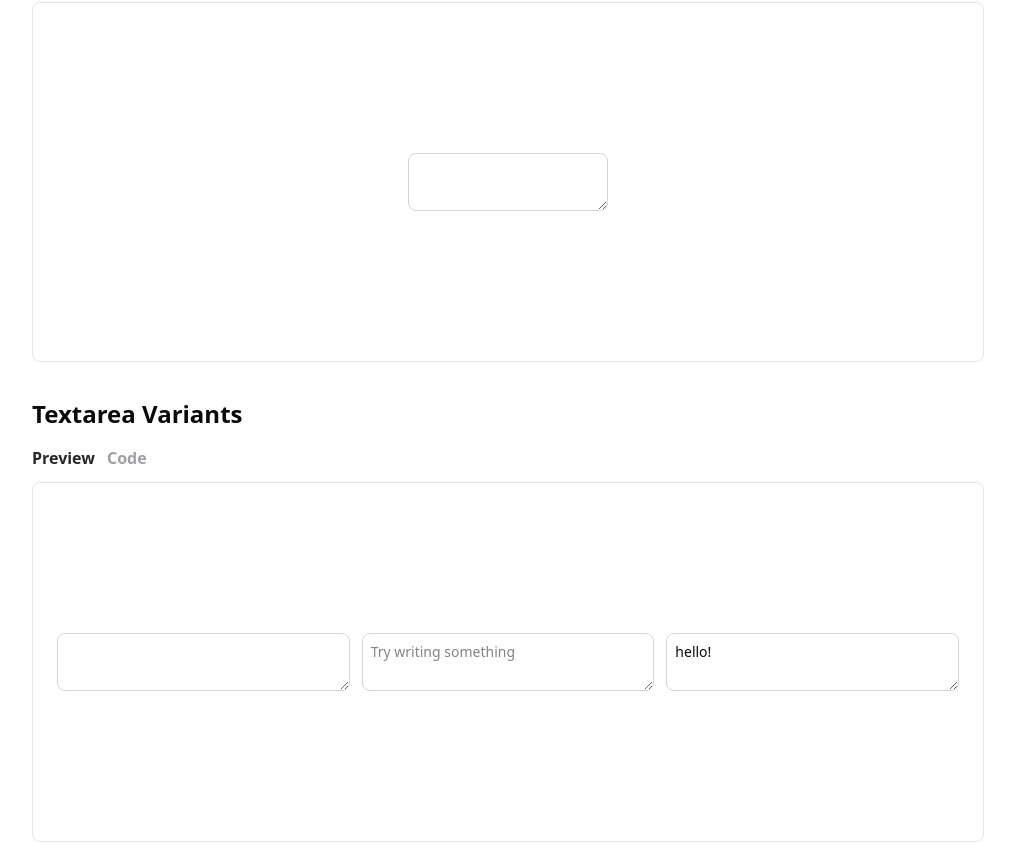
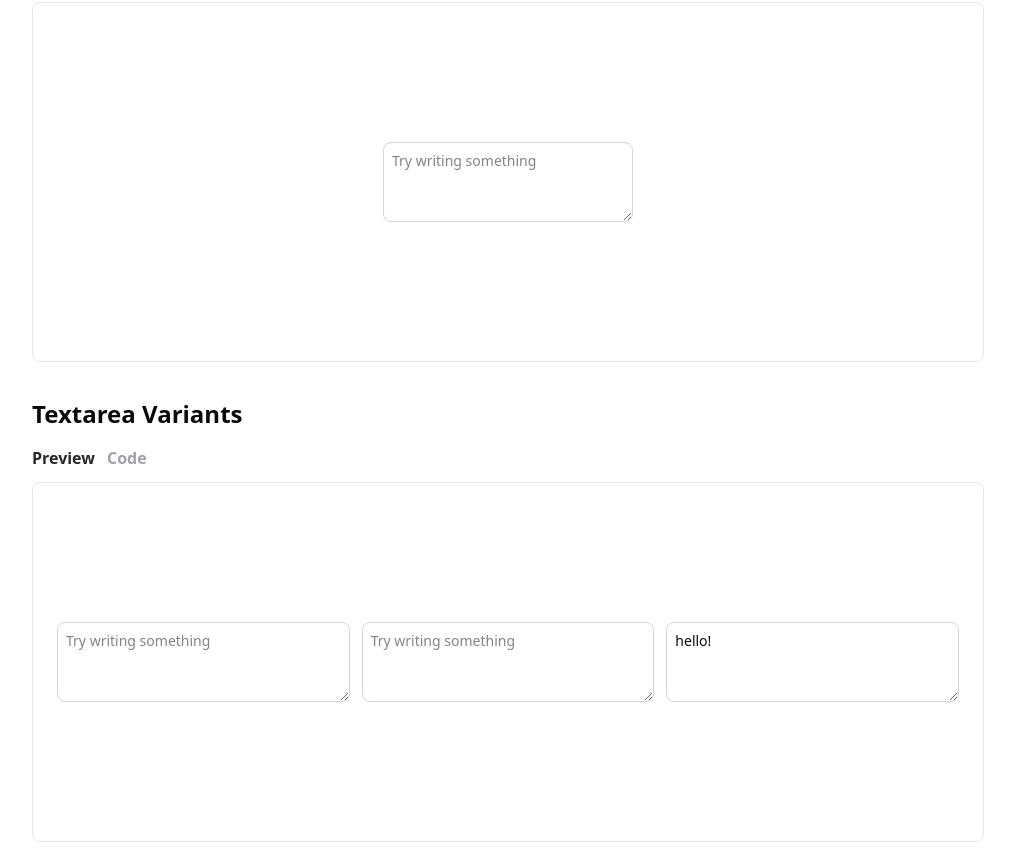
Before and after one commit to ilaydaufelek/MustUI-Studio, a Next.js app: page /studio/textarea in a window 1280 px wide. Shown: the part 628-1494 px from the top of the page, without its empty margins (132-1147 px from the left). Built offline with nearby package versions, Linux system fonts and the light colour scheme.

Commit message:
textarea page fixed

```diff
--- a/src/app/studio/textarea/page.tsx
+++ b/src/app/studio/textarea/page.tsx
@@ -89,7 +89,7 @@ const onCopyVariants=()=>{
     <div className="border  border-zinc-600/15 rounded-md   h-[360px] overflow-hidden" >
    {usage==="preview" && (
     <div className="h-full flex items-center justify-center overflow-y-auto no-scrollbar p-3 " >
-<Textarea/>
+<Textarea placeholder="Try writing something" />
     </div>
    )}
    {usage==='code' &&(
@@ -124,7 +124,7 @@ const onCopyVariants=()=>{
    {variants==="preview" && (
 <div className="h-full w-full grid grid-cols-1 md:grid-cols-3 p-6 gap-3 items-center justify-items-center overflow-y-auto no-scrollbar">
   <div className="w-full flex items-center justify-center">
-    <Textarea className="w-full focus:ring-blue-300 focus:dark:ring-blue-600/40 focus:border-blue-500 dark:focus:border-blue-700" />
+    <Textarea placeholder="Try writing something"  className="w-full focus:ring-blue-300 focus:dark:ring-blue-600/40 focus:border-blue-500 dark:focus:border-blue-700" />
   </div>
   <div className="w-full flex items-center justify-center">
     <Textarea className="w-full focus:ring-pink-300 focus:dark:ring-pink-400/40 focus:border-pink-500 dark:focus:border-pink-700" placeholder="Try writing something" />
--- a/src/library/components/textarea.tsx
+++ b/src/library/components/textarea.tsx
@@ -9,7 +9,7 @@ interface TextareaProps
  return(
     <textarea
       className={cn(
-       "w-[200px] min-w-24 rounded-md p-2  transition-all text-sm",
+       "w-[250px] h-20 min-w-24 rounded-md p-2  transition-colors  text-sm",
     "border border-zinc-300 dark:border-zinc-600",
     "focus:outline-none",
     "focus:ring-2 focus:ring-zinc-500/25   dark:focus:ring-zinc-100/25  focus:ring-offset-0",className)}
```
